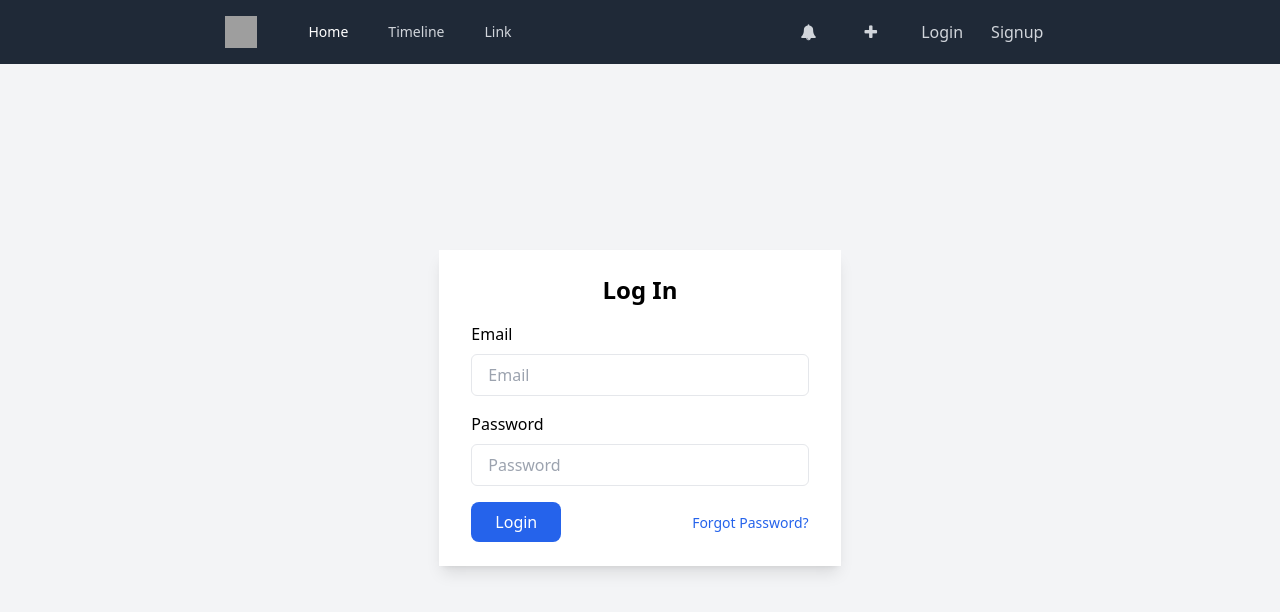
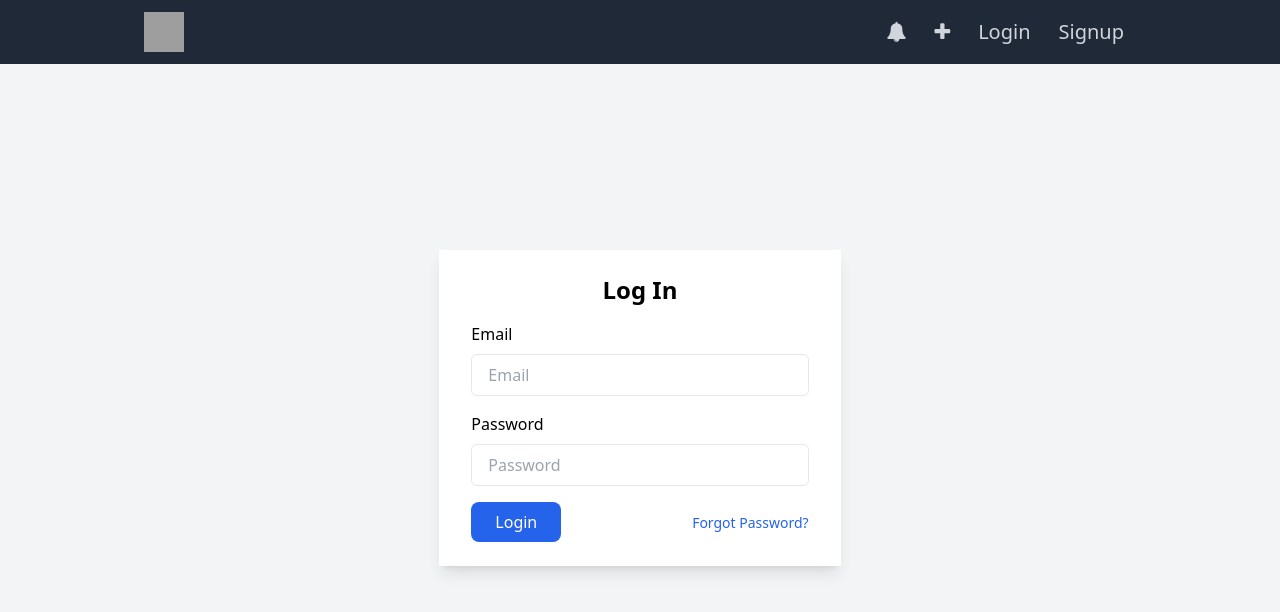
Before and after one commit to James-P-Boyle/memberME, a React (Create React App) app in the folder client/: page /login in a window 1280 px wide. Shown: the top 612 px of the page. Built offline with nearby package versions, Linux system fonts and the light colour scheme; grey boxes are pictures that could not be loaded.

Commit message:
Edit comment layout

```diff
--- a/client/src/components/Comment.js
+++ b/client/src/components/Comment.js
@@ -65,17 +65,13 @@ export default function Comment({ post }) {
         </form>
       ) : (
         <div>
-          <form className="w-full p-5" onSubmit={handleSubmit}>
-            <div className="flex gap-4">
-              <textarea
-                onChange={(e) => setComment(e.target.value)}
-                className="w-full h-10 p-2 border rounded-lg focus:outline-none focus:ring-gray-300 focus:ring-1"
-                value={comments[0].comment}
-              ></textarea>
-              <button className="px-6 py-2 text-sm text-blue-100 bg-green-200 rounded">
+          <form className="w-full pb-1 px-1" onSubmit={handleSubmit}>
+            <div className="w-full h-10 p-2 border rounded-lg text-gray-500 capitalize">
+              {comments[0].comment}
+            </div>
+            {/*         <button className="px-6 py-2 text-sm text-blue-100 bg-green-200 rounded">
                 Edit
-              </button>
-            </div>
+              </button> */}
           </form>
         </div>
       )}
--- a/client/src/components/Feed.js
+++ b/client/src/components/Feed.js
@@ -7,7 +7,7 @@ import Posts from "./Posts";
 
 export default function Feed() {
   const [imgSource, setImgSource] = useState("");
-  const [open, setOpen] = useState(true);
+  const [open, setOpen] = useState(false);
   const dispatch = useDispatch();
   const posts = useSelector((state) => state.posts.posts);
   const user = useSelector((state) => state.auth.user);
@@ -18,7 +18,7 @@ export default function Feed() {
       })
       .then((res) => dispatch(setPosts(res.data)))
       .catch((err) => console.log(err));
-  }, []);
+  }, [dispatch, user.id]);
 
   return (
     <div className="col-start-5 mt-16">
--- a/client/src/components/Layout.js
+++ b/client/src/components/Layout.js
@@ -1,10 +1,9 @@
 import UserPanel from "./UserPanel";
 import { Outlet, Navigate } from "react-router-dom";
-import { useSelector, useDispatch } from "react-redux";
+import { useSelector } from "react-redux";
 
 export default function Layout() {
   const isAuthenticated = useSelector((state) => state.auth.isAuthenticated);
-  const dispatch = useDispatch();
 
   return (
     <div>
--- a/client/src/components/MobileMenu.js
+++ b/client/src/components/MobileMenu.js
@@ -1,7 +1,5 @@
-import { useState } from "react";
 import { NavLink } from "react-router-dom";
 import { useSelector, useDispatch } from "react-redux";
-import Upload from "../components/Upload";
 import UserCard from "../components/UserCard";
 import { Transition } from "@headlessui/react";
 
@@ -11,7 +9,7 @@ export default function MobileMenu({ isOpen }) {
 
   const logout = () => {
     localStorage.removeItem("token");
-    dispatch(logout());
+    dispatch({ type: "LOGOUT" });
   };
   return (
     <div>
--- a/client/src/components/Navbar.js
+++ b/client/src/components/Navbar.js
@@ -16,52 +16,21 @@ export default function Navbar() {
 
   return (
     <div>
-      <nav className="bg-gray-800 fixed inset-x-0 top-0 z-10">
-        <div className="max-w-6xl mx-auto px-4 sm:px-6 lg:px-8">
-          <div className="flex items-center justify-around h-16">
-            <div className="flex items-center">
-              <div className="flex-shrink-0">
+      <nav className="bg-gray-800 fixed inset-x-0 top-0 lg:text-xl z-10 lg:px-16">
+        <div className="flex items-center justify-between px-16 xl:px-20 h-16">
           <NavLink to="/">
             <img
-                    className="h-8 w-8"
+              className="h-8 w-8 lg:h-10 lg:w-10"
               src="https://tailwindui.com/img/logos/workflow-mark-indigo-500.svg"
               alt="Workflow"
             />
           </NavLink>
           {/* logo */}
-              </div>
-              <div className="hidden md:block">
-                <div className="ml-10 flex items-baseline space-x-4">
-                  <a
-                    href="/"
-                    className=" hover:bg-gray-700 text-white px-3 py-2 rounded-md text-sm font-medium"
-                  >
-                    Home
-                  </a>
 
-                  <a
-                    href="/"
-                    className="text-gray-300 hover:bg-gray-700 hover:text-white px-3 py-2 rounded-md text-sm font-medium"
-                  >
-                    Timeline
-                  </a>
-
-                  <a
-                    href="/"
-                    className="text-gray-300 hover:bg-gray-700 hover:text-white px-3 py-2 rounded-md text-sm font-medium"
-                  >
-                    Link
-                  </a>
-                </div>
-              </div>
-            </div>
-            <div className="flex items-center">
-              <div className="flex-shrink-0 flex items-center">
-                <i className="fa fa-bell text-gray-300 hover:bg-gray-700 hover:text-white px-3 py-2 mx-2 rounded-md font-medium cursor-pointer"></i>
-
-                <button className="hidden md:block text-gray-300 hover:bg-gray-700 hover:text-white px-3 py-2 mx-1 rounded-md font-medium cursor-pointer">
+          <div className="flex items-center ">
+            <div>
+              <i className="fa fa-bell text-gray-300 hover:bg-gray-700 hover:text-white px-3 py-2 mx-1 rounded-md font-medium cursor-pointer"></i>
               <i className="fa fa-plus text-gray-300 hover:bg-gray-700 hover:text-white px-3 py-2 rounded-md font-medium cursor-pointer"></i>
-                </button>
             </div>
             <div className="flex-shrink-0 flex">
               {!isAuthenticated ? (
@@ -135,7 +104,7 @@ export default function Navbar() {
             </button>
           </div>
         </div>
-        </div>
+
         <MobileMenu isOpen={isOpen} />
       </nav>
     </div>
--- a/client/src/components/Posts.js
+++ b/client/src/components/Posts.js
@@ -2,7 +2,7 @@ import Comment from "./Comment";
 
 export default function Posts({ caption, img, date = "", id, setImgSource }) {
   return (
-    <div className="my-3 pt-5 shadow-md border rounded-xl2  max-w-lg mx-auto ">
+    <div className="my-3 pt-5 shadow-md border rounded-xl max-w-lg mx-auto">
       <div className="flex justify-between pb-3 px-5">
         <div className="">
           <h1 className="text-xl capitalize font-bold">{caption}</h1>
--- a/client/src/components/Upload.js
+++ b/client/src/components/Upload.js
@@ -57,37 +57,19 @@ export default function Upload({ setOpen, open }) {
 
   return (
     <div className="rounded-lg">
-      <form className="px-2 flex items-center gap-1">
+      <form className="flex items-center gap-1">
         <input
           type="text"
           name="caption"
-          className="bg-gray-50 border w-full m-3 border-gray-300 text-gray-900 text-lg rounded-lg focus:ring-blue-500 focus:border-blue-500 block p-2 dark:bg-gray-700 dark:border-gray-600 dark:placeholder-gray-400 dark:text-white dark:focus:ring-blue-500 dark:focus:border-blue-500"
+          className="bg-gray-50 border w-full my-2 border-gray-300 text-gray-900 text-lg rounded-lg focus:ring-blue-500 focus:border-blue-500 block p-2 dark:bg-gray-700 dark:border-gray-600 dark:placeholder-gray-400 dark:text-white dark:focus:ring-blue-500 dark:focus:border-blue-500"
           placeholder="Caption ..."
           onChange={(e) => setCaptionState(e.target.value)}
           value={captionState}
           required
         />
-        <div>
-          <button
-            type="submit"
-            className="bg-gray-500 hover:bg-gray-700 text-white font-bold h-8 w-8 rounded-full"
-            onClick={handleSubmitFile}
-          >
-            +
-          </button>
-        </div>
-        <label className=" cursor-pointer" htmlFor="files">
-          <svg
-            className="w-10 h-10 text-gray-500"
-            fill="currentColor"
-            viewBox="0 0 20 20"
-          >
-            <path
-              fillRule="evenodd"
-              d="M10 18a8 8 0 100-16 8 8 0 000 16zm3.707-9.293a1 1 0 00-1.414-1.414L9 10.586 7.707 9.293a1 1 0 00-1.414 1.414l2 2a1 1 0 001.414 0l4-4z"
-              clipRule="evenodd"
-            />
-          </svg>
+
+        <label className="cursor-pointer" htmlFor="files">
+          <i className="fa fa-folder text-gray-300 hover:bg-gray-700 hover:text-white px-3 py-2 rounded-md font-medium cursor-pointer"></i>
         </label>
         <input
           onChange={(e) => previewFile(e.target.files[0])}
@@ -96,6 +78,16 @@ export default function Upload({ setOpen, open }) {
           name="img"
           className="hidden"
         />
+
+        <div>
+          <button
+            type="submit"
+            className="hover:bg-gray-700 text-white font-bold h-8 w-8 rounded-full"
+            onClick={handleSubmitFile}
+          >
+            <i className="fa fa-plus text-gray-300 hover:bg-gray-700 hover:text-white rounded-md cursor-pointer"></i>
+          </button>
+        </div>
       </form>
     </div>
   );
```
Lines whose indentation alone changed are shown as unchanged.
